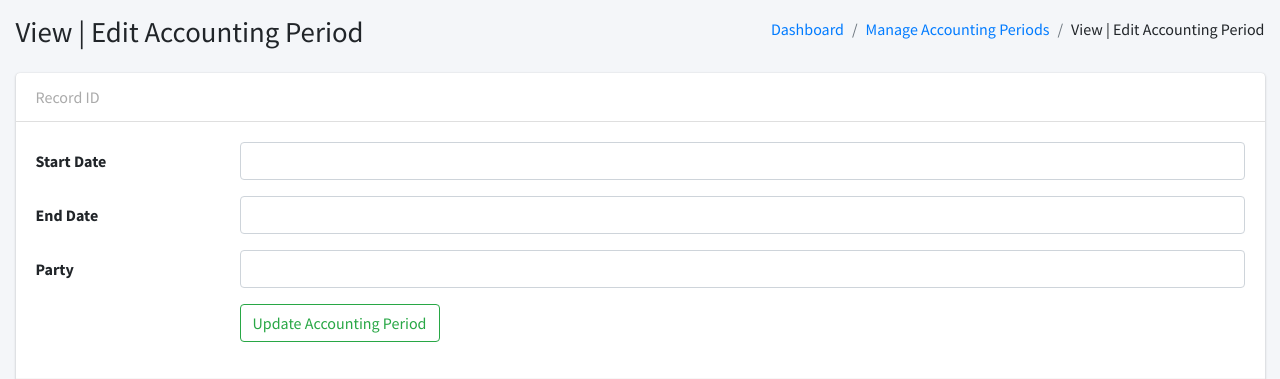
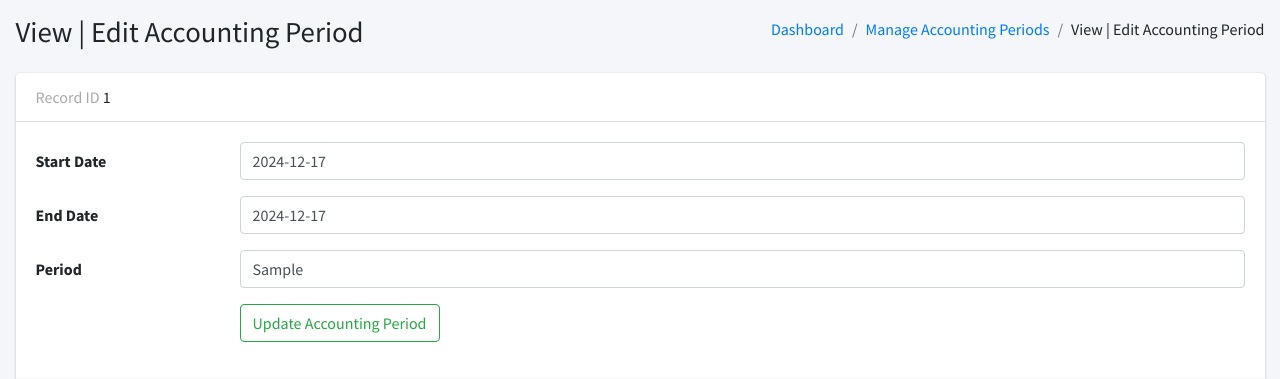
Before and after one commit to tech-otaku/bankuk, a PHP site: page /bs/bu_view_accounting_period.php?id=1 in a window 1280 px wide; the page is wider, and only the part inside the window is pictured. Shown: the part 104-483 px from the top of that part. Run offline with PHP 8.4, Linux system fonts and the light colour scheme; the visitor is signed in with stand-in values (Sample User, id 1); tables that the repository leaves empty or names only in its code hold one stand-in row (values such as "Sample post"); data that the repository does not hold is empty; some libraries are stand-ins or nearby versions.

Commit message:
20241217-065054

```diff
--- a/public_html/bs/bu_view_accounting_period.php
+++ b/public_html/bs/bu_view_accounting_period.php
@@ -86,19 +86,19 @@
                                                     <div class="form-group row">
                                                         <label for="start" class="col-sm-2 col-form-label">Start Date</label>
                                                         <div class="col-sm-10">
-                                                            <input type="text" name="start" id="start" class="form-control" required readonly style="cursor:text; background:white;">
+                                                            <input type="text" name="start" id="start" class="form-control" required readonly style="cursor:text; background:white;" value="<?php echo $bu_accounting_period['start']; ?>">
                                                         </div>
                                                     </div>
                                                 <!-- End -->
                                                 <div class="form-group row">
                                                         <label for="end" class="col-sm-2 col-form-label">End Date</label>
                                                         <div class="col-sm-10">
-                                                            <input type="text" name="end" id="end" class="form-control" required readonly style="cursor:text; background:white;">
+                                                            <input type="text" name="end" id="end" class="form-control" required readonly style="cursor:text; background:white;" value="<?php echo $bu_accounting_period['end']; ?>">
                                                         </div>
                                                     </div>
                                                 <!-- Period -->
                                                     <div class="form-group row">
-                                                        <label for="period" class="col-sm-2 col-form-label">Party</label>
+                                                        <label for="period" class="col-sm-2 col-form-label">Period</label>
                                                         <div class="col-sm-10">
                                                             <input type="text" name="period" id="period" class="form-control" required value="<?php echo $bu_accounting_period['period']; ?>">
                                                         </div>
--- a/public_html/bs/conf/pop_bu_settings_table.php
+++ b/public_html/bs/conf/pop_bu_settings_table.php
@@ -13,7 +13,7 @@
         ]
     );
 
-    $bu_accounting_period = $stmt->fetch(PDO::FETCH_ASSOC);
+    $bu_accounting_period_current = $stmt->fetch(PDO::FETCH_ASSOC);
     $stmt = null;
 
 // Get the id of the only, single settings record (should be '1')
@@ -45,9 +45,9 @@
     ");
     $stmt->execute(
         [
-            $bu_accounting_period['period'],
-            $bu_accounting_period['start'],
-            $bu_accounting_period['end'],
+            $bu_accounting_period_current['period'],
+            $bu_accounting_period_current['start'],
+            $bu_accounting_period_current['end'],
             $id
         ]
     );
```
